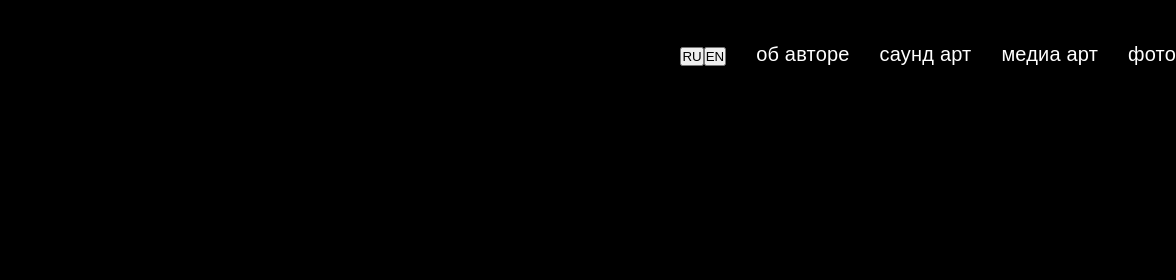
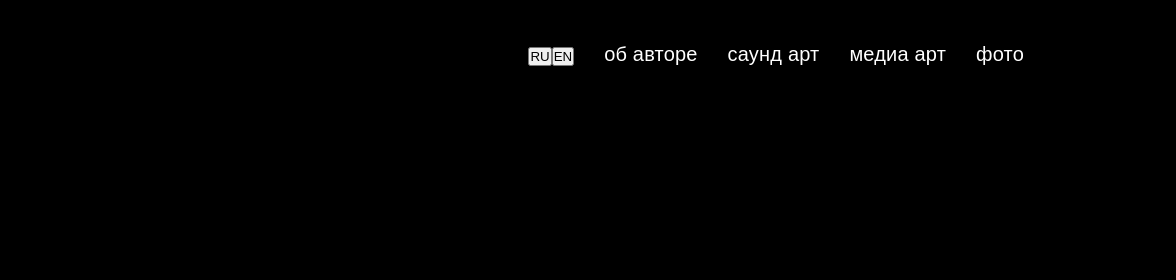
Before and after one commit to aysaY-OvO/Alexander_Pogrebnyak, a Gatsby site: page / in a window 1280 px wide. Shown: the top 280 px of the page, 180-1356 px from the left, 1176 px wide, since content can reach past the window. Built offline with nearby package versions, Linux system fonts and the light colour scheme; Gatsby itself is replaced by a stand-in of ours.

Commit message:
добавление глобальной обертки

```diff
--- a/src/components/header/styled.ts
+++ b/src/components/header/styled.ts
@@ -1,7 +1,7 @@
 import { styled } from "@mui/material";
 
 export const StyledHeader = styled('header')`
-  margin: 39px 0;
+  padding: 39px 0;
   display: flex;
   justify-content: space-between;
   width: 100%;
--- a/src/pages/index.tsx
+++ b/src/pages/index.tsx
@@ -1,16 +1,25 @@
 import React from "react";
+import { styled } from "@mui/material";
 import MainPage from "./main/main";
 import { HeadFC } from "gatsby";
 import { theme } from '../theme/index';
 import { globalStyles } from "../theme/globalStyles";
 import { CssBaseline, ThemeProvider } from "@mui/material";
 
+const Wrapper = styled('div')`
+  display: flex;
+  flex-direction: column;
+  align-items: center;
+`;
+
 const IndexPage: React.FC = () => {
   return (
     <ThemeProvider theme={theme}>
-      <CssBaseline />
-      {globalStyles}
-      <MainPage />
+      <Wrapper>
+        <CssBaseline />
+        {globalStyles}
+        <MainPage />
+      </Wrapper>
     </ThemeProvider>
   )
 }
--- a/src/pages/main/main.tsx
+++ b/src/pages/main/main.tsx
@@ -1,8 +1,9 @@
 import * as React from "react"
 import { graphql, useStaticQuery } from "gatsby";
 import Header from "../../components/header/header";
+import Image from "../../styled/ui/image";
 import { StyledContainer } from "../../styled/layout/container";
-import Image from "../../styled/ui/image";
+import { ImageWrapper } from "./styled";
 
 const MainPage: React.FC = () => {
   const gif = useStaticQuery(graphql`
@@ -22,7 +23,9 @@ const MainPage: React.FC = () => {
   return (
     <StyledContainer>
       <Header indexPage={true} />
-      <Image src={gif.allDataJson.nodes[0].gif} width={1024} height={1024} alt=""/>
+      <ImageWrapper>
+        <Image src={gif.allDataJson.nodes[0].gif} width={1024} height={1024} alt=""/>
+      </ImageWrapper>
     </StyledContainer>
   )
 }
--- a/src/pages/main/styled.ts
+++ b/src/pages/main/styled.ts
@@ -0,0 +1,15 @@
+import { styled } from "@mui/material";
+
+export const ImageWrapper = styled('div')`
+  display: flex;
+  align-items: center;
+  justify-content: center;
+  pointer-events: none;
+  user-select: none;
+
+  img {
+    pointer-events: none;
+    max-height: 600px;
+    max-width: 600px;
+  }
+`;
--- a/src/styled/layout/container.ts
+++ b/src/styled/layout/container.ts
@@ -2,6 +2,6 @@ import { styled } from "@mui/material";
 
 export const StyledContainer = styled('div')`
   max-width: 1920px;
-  margin: 0 76px;
+  padding: 0 76px;
   width: 100%;
 `;
--- a/src/styled/ui/image.ts
+++ b/src/styled/ui/image.ts
@@ -3,7 +3,6 @@ import { styled } from "@mui/material";
 const Image = styled('img')`
   display: block;
   box-sizing: border-box;
-  width: 100%;
   height: 100%;
 `;
 
--- a/src/theme/globalStyles.tsx
+++ b/src/theme/globalStyles.tsx
@@ -18,11 +18,6 @@ export const globalStyles = (
         textDecoration: "none",
         color: "inherit",
       },
-      ".custom-container": {
-        maxWidth: "1200px",
-        margin: "0 auto",
-        padding: "20px",
-      },
     }}
   />
 );
```
